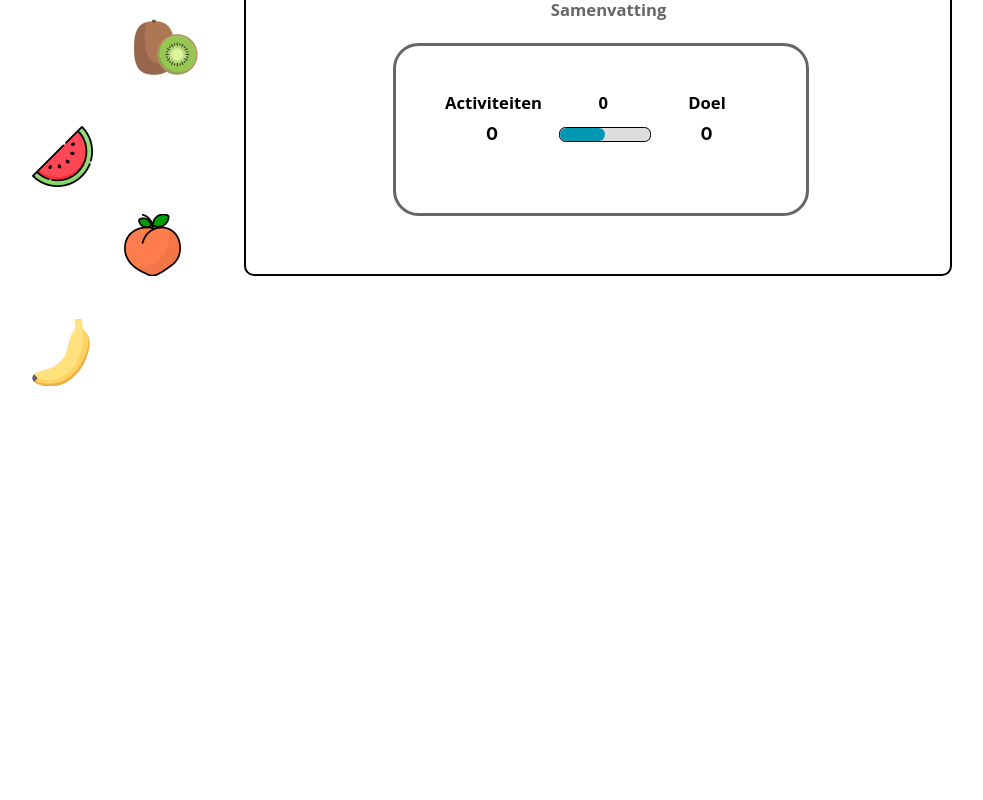
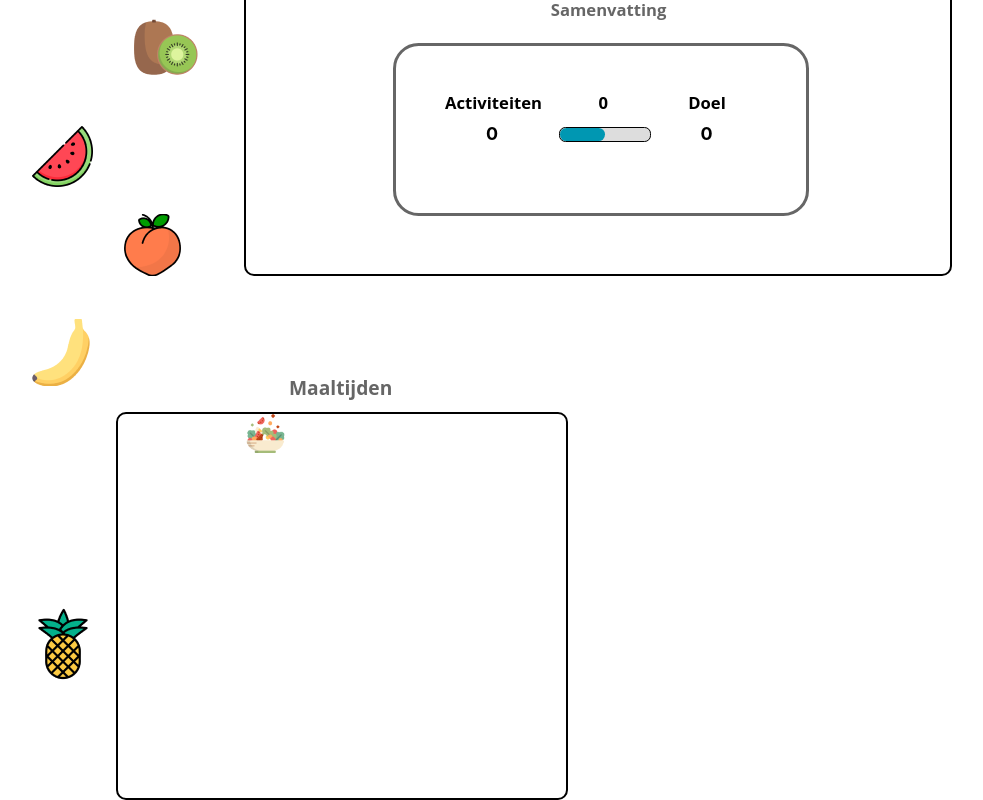
Before and after one commit to CalorieCommander/frontend, a React (Create React App) app in the folder app/: page /Dagoverzicht in a window 1280 px wide. Shown: the part 266-1066 px from the top of the page, without its empty margins (31-1014 px from the left). Before the commit the page ends 800 px from the top, so only its background shows below. Built offline with nearby package versions, Linux system fonts and the light colour scheme.

Commit message:
update
update

```diff
--- a/app/src/index.css
+++ b/app/src/index.css
@@ -28,81 +28,3 @@ body{
     max-width: 100vw;
     height: 7vw;
   }
-
-
-  .right{
-    right: 10vw;
-  }
-
-  .fruit-kiwi{
-    position: absolute;
-    margin-left: 2vw;
-    margin-top: 2vw;
-    width: 5vw;
-    transform: rotate(-10deg);
-  }
-  .fruit-watermelon{
-    position: absolute;
-    width: 5vw;
-    padding-top: 7vw;
-    padding-left: 10vw;
-    transform: rotate(+10deg);
-  }
-  .fruit-peach{
-    position: absolute;
-    width: 4vw;
-    padding-top: 17vw;
-    padding-left: 2vw;
-    transform: rotate(-10deg);
-  }
-  .fruit-banana{
-    position: absolute;
-    width: 4vw;
-    padding-top: 24vw;
-    padding-left: 10vw;
-  }
-  .fruit-pear{
-    position: absolute;
-    width: 4vw;
-    padding-top: 29vw;
-    padding-left: 4vw;
-  }
-  .fruit-apple{
-    position: absolute;
-    width: 4vw;
-    padding-top: 30vw;
-    transform: rotate(-10deg);
-  }
-
-  .right {
-    right: 10vw;
-  }
-
-  .fruit-kiwi.right {
-    top: 7vw;
-    right: 2.5vw;
-  }
-
-  .fruit-watermelon.right {
-    top: 7vw;
-    right: 10vw;
-  }
-
-  .fruit-peach.right {
-    top: 5vw;
-    right: 4vw;
-  }
-
-  .fruit-banana.right {
-    right: 11vw;
-    top: 3vw;
-  }
-
-  .fruit-pear.right {
-    right: 2.5vw;
-    top: 3vw;
-   }
-
-  .fruit-apple.right {
-    right: 14vw;
-  }
--- a/app/src/pages/Dagoverzicht.css
+++ b/app/src/pages/Dagoverzicht.css
@@ -146,3 +146,33 @@
   background-color: #0097B2;
   border-radius: 0.5vw;
 }
+
+/* editing onder de border aan de top */
+
+.dag-maaltijd {
+  position: absolute;
+  font-family: 'Open Sans', sans-serif;
+  color: #666666;
+  font-weight: bold;
+  font-size: 1.5vw;;
+  top: 50vw;
+  left: 25vw;
+}
+
+.dag-middle-border {
+  position: absolute;
+  width: 35vw;
+  height: 30vw;
+  background-color: white;
+  border: 0.2vw solid black;
+  border-radius: 10px;
+  left: 11.5vw;
+  top: 53vw;
+}
+
+.dag-salad {
+  position: absolute;
+  width: 3vw;
+  height: 3vw;
+  left: 10vw;
+}
--- a/app/src/pages/Dagoverzicht.js
+++ b/app/src/pages/Dagoverzicht.js
@@ -3,6 +3,7 @@ import "./Dagoverzicht.css";
 import { Link } from "react-router-dom";
 import logo from "../img/caloriecommander.png";
 import calendar from "../img/calendar.png";
+import salad from "../img/salad.png";
 
 const Dagoverzicht = () => {
   const [currentDate, setCurrentDate] = useState(new Date());
@@ -77,6 +78,10 @@ const Dagoverzicht = () => {
           <span className="dag-calorie-count">{dailyCalorieGoal}</span>
         </div>
       </div>
+      <div className="dag-maaltijd">Maaltijden</div>
+      <div className="dag-middle-border">
+        <img src={salad} alt="salad" className="dag-salad" />
+      </div>
     </div>
   );
 };
```
Also changed, not shown: app/src/img/salad.png (added).
